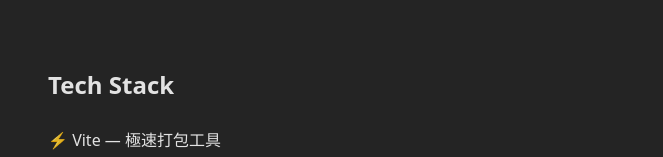
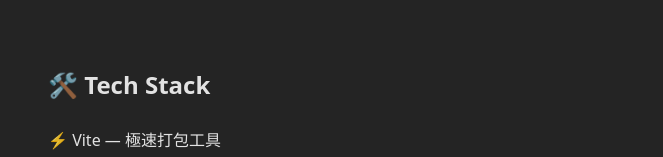
Before and after one commit to hjom3tp6/simple-cicd, a Vue app in the folder app/: page / in a window 1280 px wide. Shown: the part 222-379 px from the top of the page, without its empty margins (308-971 px from the left). Built offline with nearby package versions, Linux system fonts and the light colour scheme; no server answers.

Commit message:
feat: add emoji to Tech Stack heading

```diff
--- a/app/src/components/HelloWorld.vue
+++ b/app/src/components/HelloWorld.vue
@@ -48,7 +48,7 @@ function maskSecret(value: string): string {
     <p class="subtitle">Vue 3 + Vite + Docker + Helm + Argo CD + Vault</p>
 
     <div class="info">
-      <h2>Tech Stack</h2>
+      <h2>🛠️ Tech Stack</h2>
       <ul>
         <li>⚡ Vite — 極速打包工具</li>
         <li>💚 Vue 3 — Composition API</li>
```
